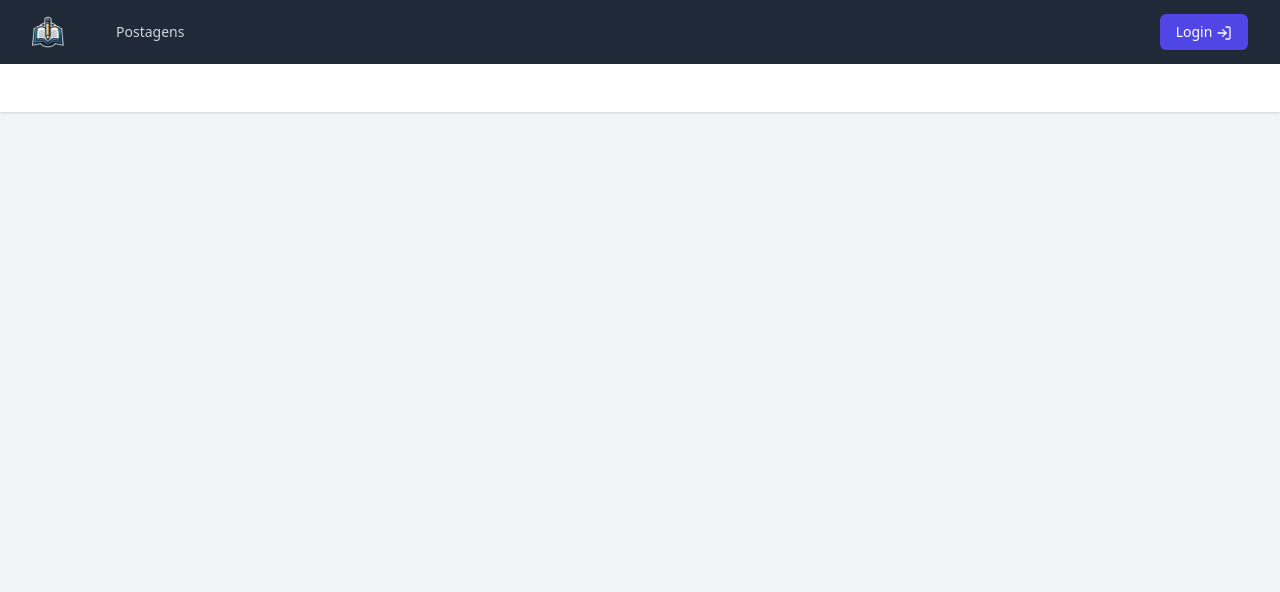
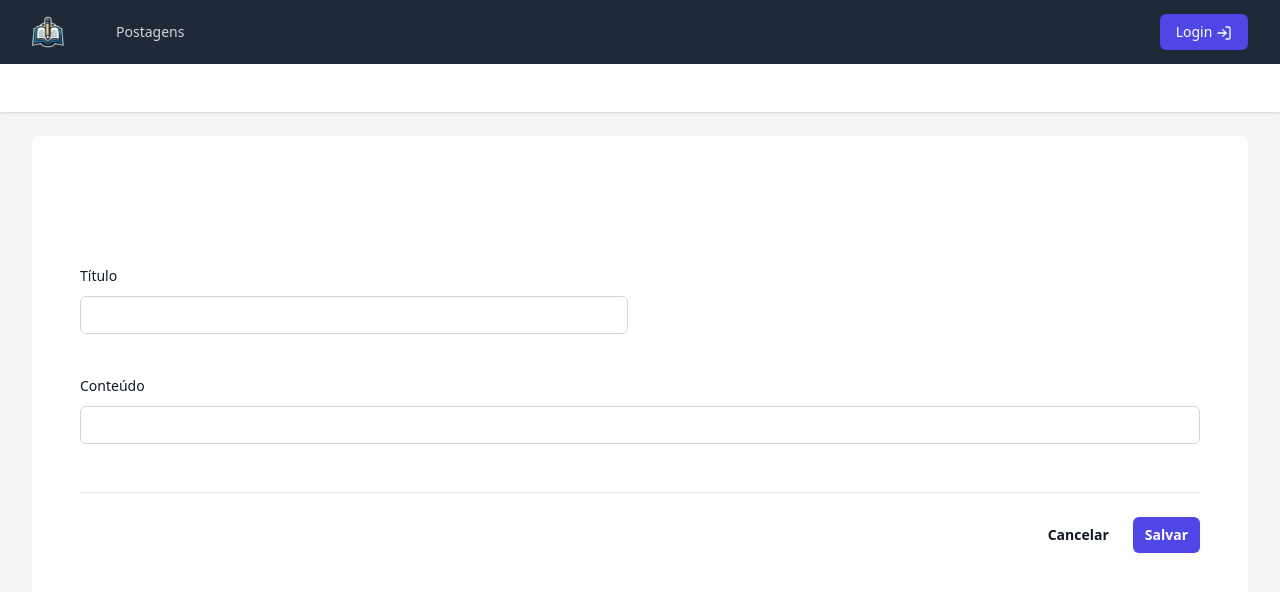
Before and after one commit to renandspedrosa/app-blog-professores-web, a React (Vite) app: page /create-post in a window 1280 px wide. Before the commit this address had no page. Shown: the top 592 px of the page. Built offline with nearby package versions, Linux system fonts and the light colour scheme.

Commit message:
create post

```diff
--- a/src/App.jsx
+++ b/src/App.jsx
@@ -2,6 +2,7 @@ import { BrowserRouter as Router, Route, Routes } from 'react-router-dom';
 import PostList from '@/pages/PostList';
 import Login from '@/pages/Login';
 import CreateAccount from '@/pages/CreateAccount';
+import CreatePost from '@/pages/CreatePost';
 import Navbar from '@/components/Navbar';
 import { AuthProvider } from '@/context/AuthContext';
 import { NavigationProvider } from '@/context/NavigationContext';
@@ -31,6 +32,7 @@ const App = () => {
                 <Route path="/" element={<PostList />} />
                 <Route path="/login" element={<Login />} />
                 <Route path="/create-account" element={<CreateAccount />} />
+                <Route path="/create-post" element={<CreatePost />} />
               </Routes>
             </Navbar>
           </AuthProvider>
--- a/src/context/NavigationContext.jsx
+++ b/src/context/NavigationContext.jsx
@@ -10,7 +10,7 @@ export const NavigationProvider = ({ children }) => {
   ];
 
   const authenticatedNavigation = [
-    { name: 'Criar Postagens', href: '/create', show: true },
+    { name: 'Criar Postagens', href: '/create-post', show: true },
     { name: 'Perfil', href: '/profile', user: true },
     { name: 'Configurações', href: '/settings', user: true },
     { name: 'Sair', href: '#', user: true},
--- /dev/null
+++ b/src/hooks/useCreatePostForm.js
@@ -0,0 +1,45 @@
+import { useState } from 'react';
+import { useNavigate } from 'react-router-dom';
+import { createPost } from '@/services/post'; // Serviço de criação de post
+import errorsMessage from '@/utils/messageError';
+import { toast } from 'react-toastify';
+
+const useCreatePostForm = () => {
+    const navigate = useNavigate();
+    const [loading, setLoading] = useState(false);
+    const [formPost, setFormPost] = useState({
+        postType: '1',
+        title: '',
+        content: ''
+    });
+
+    const handleChange = (field, value) => {
+        setFormPost(prevState => ({
+            ...prevState,
+            [field]: value,
+        }));
+    };
+
+    const handleCreatePost = async (values) => {
+        try {
+            setLoading(true);
+            await createPost(values); // Envia os dados ao serviço de criação de post
+
+            setLoading(false);
+            navigate('/posts', { replace: true }); // Redireciona para a lista de posts
+            toast.success('Post criado com sucesso!');
+        } catch (error) {
+            setLoading(false);
+            errorsMessage(error, toast); // Exibe mensagem de erro
+        }
+    };
+
+    return {
+        loading,
+        formPost,
+        handleChange,
+        handleCreatePost,
+    };
+};
+
+export default useCreatePostForm;
--- /dev/null
+++ b/src/pages/CreatePost/index.jsx
@@ -0,0 +1,72 @@
+import { Link } from 'react-router-dom';
+import { Form, Input, Button, FormError } from '@/components/Form';
+import Load from '@/components/Load';
+import { useFormik } from 'formik';
+import useCreatePostForm from '@/hooks/useCreatePostForm';
+import schema from '@/pages/CreatePost/schema';
+
+const CreatePost = () => {
+    const { loading, formPost, handleCreatePost } = useCreatePostForm();
+
+    const formik = useFormik({
+        initialValues: {
+            title: formPost.title || '',
+            content: formPost.content || ''
+        },
+        validationSchema: schema,
+        onSubmit: handleCreatePost,
+    });
+
+    if (loading) {
+        return <Load />;
+    }
+
+    return (
+        <Form onSubmit={formik.handleSubmit}>
+            <div className="border-b border-gray-900/7 pb-12">
+                {/* Campo Título */}
+                <div className="mt-10 grid grid-cols-1 gap-x-6 gap-y-8 sm:grid-cols-6">
+                    <div className="sm:col-span-3">
+                        <Input
+                            label="Título"
+                            type="text"
+                            required
+                            name="title"
+                            value={formik.values.title}
+                            onChange={formik.handleChange}
+                            onBlur={formik.handleBlur}
+                            error={formik.touched.title && formik.errors.title}
+                        />
+                        <FormError error={formik.touched.title && formik.errors.title} />
+                    </div>
+                </div>
+
+                {/* Campo Conteúdo */}
+                <div className="mt-10 grid grid-cols-1 gap-x-6 gap-y-8 sm:grid-cols-6">
+                    <div className="sm:col-span-6">
+                        <Input
+                            label="Conteúdo"
+                            type="textarea"
+                            required
+                            name="content"
+                            value={formik.values.content}
+                            onChange={formik.handleChange}
+                            onBlur={formik.handleBlur}
+                            error={formik.touched.content && formik.errors.content}
+                        />
+                        <FormError error={formik.touched.content && formik.errors.content} />
+                    </div>
+                </div>
+            </div>
+
+            <div className="mt-6 flex items-center justify-end gap-x-6">
+                <Link to="/" className="text-sm font-semibold text-gray-900">Cancelar</Link>
+                <Button type="submit" disabled={loading}>
+                    {loading ? 'Salvando...' : 'Salvar'}
+                </Button>
+            </div>
+        </Form>
+    );
+};
+
+export default CreatePost;
--- /dev/null
+++ b/src/pages/CreatePost/schema.js
@@ -0,0 +1,12 @@
+import * as Yup from 'yup';
+
+const schema = Yup.object({
+    title: Yup.string()
+        .required('O título é obrigatório')
+        .max(100, 'O título pode ter no máximo 100 caracteres'),
+    content: Yup.string()
+        .required('O conteúdo é obrigatório')
+        .min(10, 'O conteúdo deve ter no mínimo 10 caracteres'),
+});
+
+export default schema;
```
